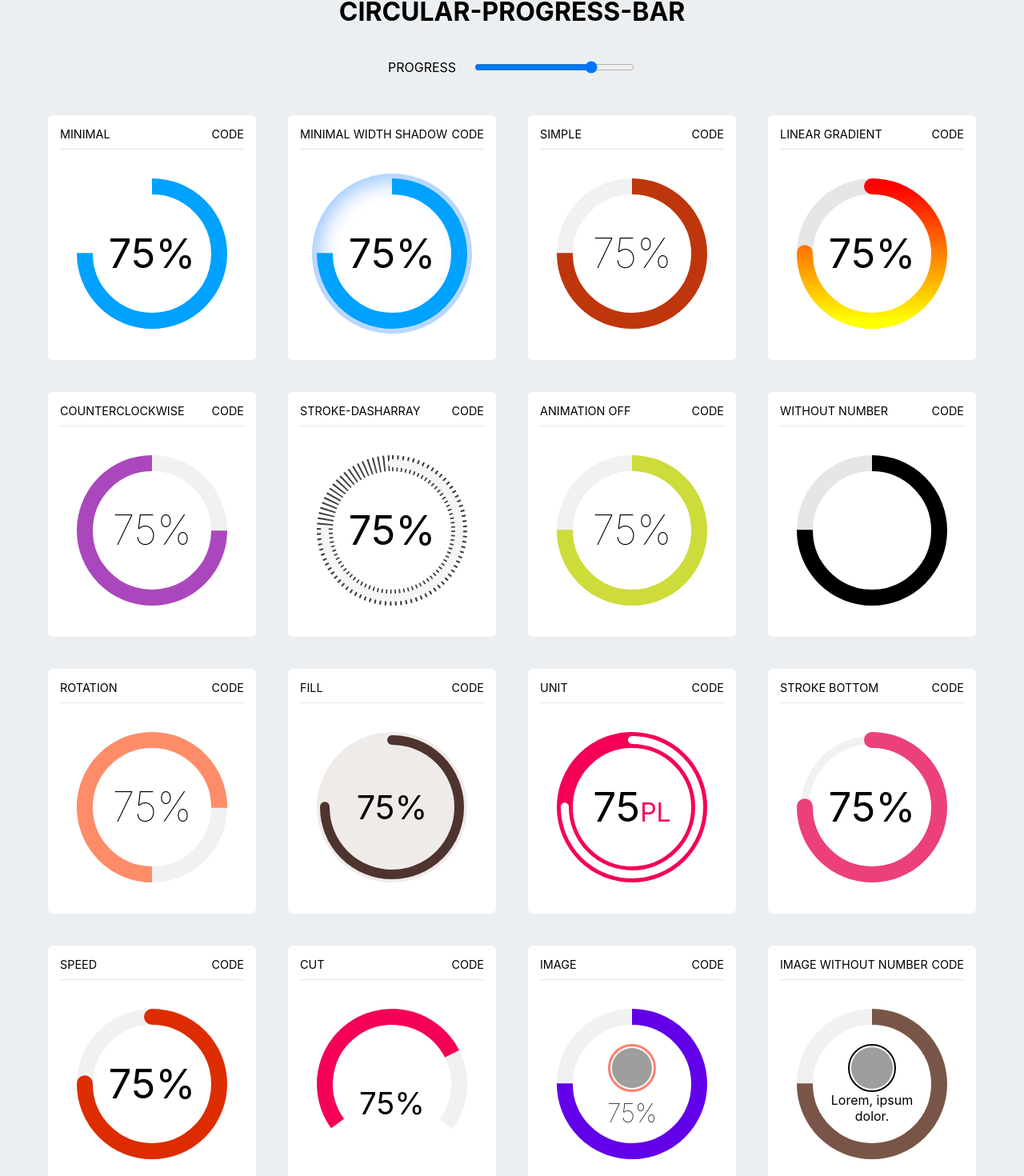
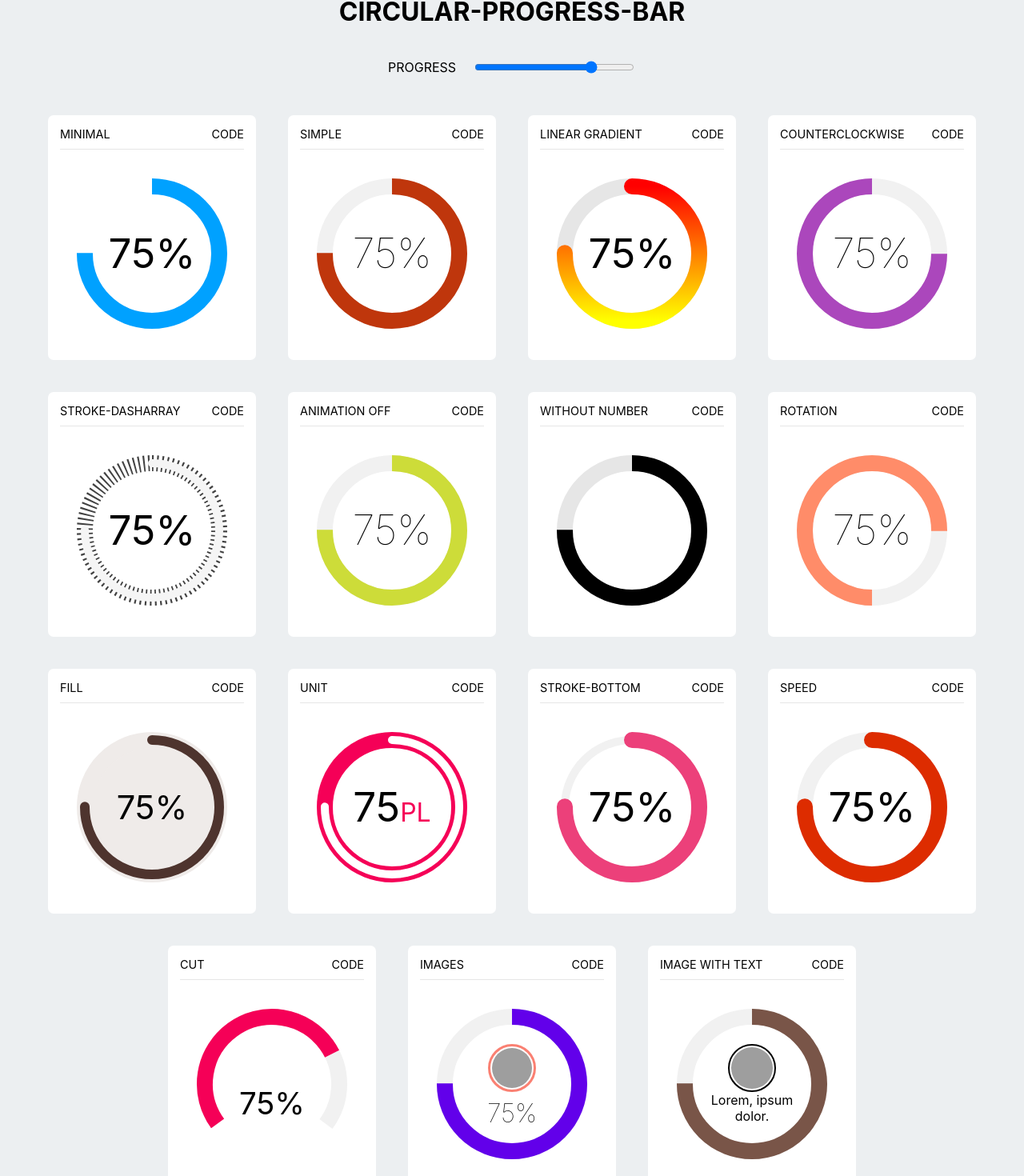
Before and after one commit to tomickigrzegorz/react-circular-progress-bar, a React (Create React App) app: page / in a window 1280 px wide. Shown: the part 35-1505 px from the top of the page at 80% size. Built offline with nearby package versions, Linux system fonts and the light colour scheme; grey boxes are pictures that could not be loaded.

Commit message:
refactored the presentation in 'storybook'

```diff
--- a/src/App.js
+++ b/src/App.js
@@ -1,47 +1,40 @@
 import React, { useState, Fragment } from "react";
 import CircularProgressBar from "./components/CircularProgressBar";
 
-const minimal = [
+const examples = [
   {
     id: 0,
+    name: "minimal",
     percent: 75
-  }
-];
-
-const simple = [
+  },
   {
     id: 1,
+    name: "simple",
     percent: 75,
     colorSlice: "#BF360C",
     colorCircle: "#f1f1f1",
     fontWeight: 100
-  }
-];
-
-const linearGradient = [
+  },
   {
     id: 2,
+    name: "linear gradient",
     linearGradient: ["yellow", "#ff0000"],
     percent: 75,
     colorCircle: "#e6e6e6",
     round: true
-  }
-];
-
-const counterclockwise = [
+  },
   {
     id: 3,
+    name: "counterclockwise",
     inverse: true,
     percent: 75,
     colorSlice: "#AB47BC",
     colorCircle: "#f1f1f1",
     fontWeight: 100
-  }
-];
-
-const strokeDasharray = [
+  },
   {
     id: 4,
+    name: "stroke-dasharray",
     strokeDasharray: "1, 2",
     percent: 75,
     colorSlice: "#F5F5F5",
@@ -49,44 +42,36 @@ const strokeDasharray = [
     stroke: 5,
     strokeBottom: 10,
     round: true
-  }
-];
-
-const animationOff = [
+  },
   {
     id: 5,
+    name: "animation off",
     animationOff: true,
     percent: 75,
     colorSlice: "#CDDC39",
     colorCircle: "#f1f1f1",
     fontWeight: 100
-  }
-];
-
-const withoutNumber = [
+  },
   {
     id: 6,
+    name: "without number",
     number: false,
     percent: 75,
     colorSlice: "#000",
     colorCircle: "#e6e6e6"
-  }
-];
-
-const rotation = [
+  },
   {
     id: 7,
+    name: "rotation",
     rotation: 90,
     percent: 75,
     colorSlice: "#ff8c69",
     colorCircle: "#f1f1f1",
     fontWeight: 100
-  }
-];
-
-const fill = [
+  },
   {
     id: 8,
+    name: "fill",
     fill: "#EFEBE9",
     percent: 75,
     stroke: 6,
@@ -95,12 +80,10 @@ const fill = [
     colorCircle: "#EFEBE9",
     fontSize: "1.3em",
     round: true
-  }
-];
-
-const unit = [
+  },
   {
     id: 9,
+    name: "unit",
     unit: "PL",
     percent: 75,
     stroke: 5,
@@ -108,34 +91,28 @@ const unit = [
     colorSlice: "#fff",
     colorCircle: "#F50057",
     round: true
-  }
-];
-
-const strokeBottom = [
+  },
   {
     id: 10,
+    name: "stroke-bottom",
     strokeBottom: 5,
     percent: 75,
     colorSlice: "#EC407A",
     colorCircle: "#f1f1f1",
     round: true
-  }
-];
-
-const speed = [
+  },
   {
     id: 11,
+    name: "speed",
     speed: 30,
     percent: 75,
     colorSlice: "#DD2C00",
     colorCircle: "#f1f1f1",
     round: true
-  }
-];
-
-const cut = [
+  },
   {
     id: 12,
+    name: "cut",
     cut: 30,
     percent: 75,
     rotation: 144,
@@ -143,24 +120,20 @@ const cut = [
     colorCircle: "#f1f1f1",
     textPosition: "1em",
     fontSize: "1.2rem"
-  }
-];
-
-const images = [
+  },
   {
     id: 13,
+    name: "images",
     percent: 75,
     fontWeight: 100,
     colorSlice: "#6200EA",
     colorCircle: "#f1f1f1",
     fontSize: "1rem",
     textPosition: "1.5em"
-  }
-];
-
-const imagesWithText = [
+  },
   {
     id: 14,
+    name: "image with text",
     percent: 75,
     colorSlice: "#795548",
     colorCircle: "#f1f1f1",
@@ -168,14 +141,71 @@ const imagesWithText = [
   }
 ];
 
+function CircularSection(object) {
+  const [isActive, setIsActive] = useState(false);
+
+  // remove name from object for presentation
+  const newObject = Object.keys(object).reduce((obj, key) => {
+    if (key !== "name") {
+      obj[key] = object[key];
+    }
+    return obj;
+  }, {});
+
+  return (
+    <section>
+      <div className="flex info">
+        <div className="info-name">{object.name}</div>
+        <div className="info-code" onClick={() => setIsActive(!isActive)}>
+          code
+        </div>
+      </div>
+      <CircularProgressBar {...object}>
+        {object.id === 13 && (
+          <img
+            src="https://picsum.photos/100/100"
+            style={{
+              width: "60px",
+              borderRadius: "50%",
+              marginTop: "-40px",
+              padding: "2px",
+              border: "3px solid salmon"
+            }}
+            alt="Random"
+          />
+        )}
+        {object.id === 14 && (
+          <Fragment>
+            <img
+              src="https://picsum.photos/100/100"
+              style={{
+                width: "60px",
+                borderRadius: "50%",
+                padding: "2px",
+                border: "2px solid black"
+              }}
+              alt="Images with text"
+            />
+            <div style={{ textAlign: "center", padding: "0 35px" }}>
+              Lorem, ipsum dolor.
+            </div>
+          </Fragment>
+        )}
+      </CircularProgressBar>
+      {isActive && (
+        <div className="precode">
+          <pre>
+            <code>{JSON.stringify(newObject, null, 2)}</code>
+          </pre>
+        </div>
+      )}
+    </section>
+  );
+}
+
 function App() {
   const [progress, setProgress] = useState(75);
   const percent = { percent: progress };
-
-  const onClick = (e) => {
-    e.preventDefault();
-    e.target.closest("section").lastElementChild.classList.toggle("active");
-  };
 
   return (
     <Fragment>
@@ -190,313 +220,10 @@ function App() {
           onChange={(event) => setProgress(parseInt(event.target.value, 10))}
         />
       </div>
-
       <div className="flex container">
-        <section>
-          <div className="flex info">
-            <div className="info-name">minimal</div>
-            <div className="info-code" onClick={onClick}>
-              code
-            </div>
-          </div>
-          {minimal.map((props, index) => {
-            const object = { ...props, ...percent };
-            return <CircularProgressBar key={index} {...object} />;
-          })}
-          <div className="precode">
-            <pre>
-              <code>{JSON.stringify(minimal[0], null, 2)}</code>
-            </pre>
-          </div>
-        </section>
-        <section>
-          <div className="flex info">
-            <div className="info-name">minimal width shadow</div>
-            <div className="info-code" onClick={onClick}>
-              code
-            </div>
-          </div>
-          <div className="shadow">
-            {minimal.map((props, index) => {
-              const object = { ...props, ...percent };
-              return <CircularProgressBar key={index} {...object} />;
-            })}
-          </div>
-          <div className="precode">
-            <pre>
-              <code>{JSON.stringify(minimal[0], null, 2)}</code>
-            </pre>
-          </div>
-        </section>
-        <section>
-          <div className="flex info">
-            <div className="info-name">simple</div>
-            <div className="info-code" onClick={onClick}>
-              code
-            </div>
-          </div>
-          {simple.map((props, index) => {
-            const object = { ...props, ...percent };
-            return <CircularProgressBar key={index} {...object} />;
-          })}
-          <div className="precode">
-            <pre>
-              <code>{JSON.stringify(simple[0], null, 2)}</code>
-            </pre>
-          </div>
-        </section>
-        <section>
-          <div className="flex info">
-            <div className="info-name">linear gradient</div>
-            <div className="info-code" onClick={onClick}>
-              code
-            </div>
-          </div>
-          {linearGradient.map((props, index) => {
-            const object = { ...props, ...percent };
-            return <CircularProgressBar key={index} {...object} />;
-          })}
-          <div className="precode">
-            <pre>
-              <code>{JSON.stringify(linearGradient[0], null, 2)}</code>
-            </pre>
-          </div>
-        </section>
-        <section>
-          <div className="flex info">
-            <div className="info-name">counterclockwise</div>
-            <div className="info-code" onClick={onClick}>
-              code
-            </div>
-          </div>
-          {counterclockwise.map((props, index) => {
-            const object = { ...props, ...percent };
-            return <CircularProgressBar key={index} {...object} />;
-          })}
-          <div className="precode">
-            <pre>
-              <code>{JSON.stringify(counterclockwise[0], null, 2)}</code>
-            </pre>
-          </div>
-        </section>
-        <section>
-          <div className="flex info">
-            <div className="info-name">stroke-dasharray</div>
-            <div className="info-code" onClick={onClick}>
-              code
-            </div>
-          </div>
-          {strokeDasharray.map((props, index) => {
-            const object = { ...props, ...percent };
-            return <CircularProgressBar key={index} {...object} />;
-          })}
-          <div className="precode">
-            <pre>
-              <code>{JSON.stringify(strokeDasharray[0], null, 2)}</code>
-            </pre>
-          </div>
-        </section>
-        <section>
-          <div className="flex info">
-            <div className="info-name">animation off</div>
-            <div className="info-code" onClick={onClick}>
-              code
-            </div>
-          </div>
-          {animationOff.map((props, index) => {
-            const object = { ...props, ...percent };
-            return <CircularProgressBar key={index} {...object} />;
-          })}
-          <div className="precode">
-            <pre>
-              <code>{JSON.stringify(animationOff[0], null, 2)}</code>
-            </pre>
-          </div>
-        </section>
-        <section>
-          <div className="flex info">
-            <div className="info-name">without number</div>
-            <div className="info-code" onClick={onClick}>
-              code
-            </div>
-          </div>
-          {withoutNumber.map((props, index) => {
-            const object = { ...props, ...percent };
-            return <CircularProgressBar key={index} {...object} />;
-          })}
-          <div className="precode">
-            <pre>
-              <code>{JSON.stringify(withoutNumber[0], null, 2)}</code>
-            </pre>
-          </div>
-        </section>
-        <section>
-          <div className="flex info">
-            <div className="info-name">rotation</div>
-            <div className="info-code" onClick={onClick}>
-              code
-            </div>
-          </div>
-          {rotation.map((props, index) => {
-            const object = { ...props, ...percent };
-            return <CircularProgressBar key={index} {...object} />;
-          })}
-          <div className="precode">
-            <pre>
-              <code>{JSON.stringify(rotation[0], null, 2)}</code>
-            </pre>
-          </div>
-        </section>
-        <section>
-          <div className="flex info">
-            <div className="info-name">fill</div>
-            <div className="info-code" onClick={onClick}>
-              code
-            </div>
-          </div>
-          {fill.map((props, index) => {
-            const object = { ...props, ...percent };
-            return <CircularProgressBar key={index} {...object} />;
-          })}
-          <div className="precode">
-            <pre>
-              <code>{JSON.stringify(fill[0], null, 2)}</code>
-            </pre>
-          </div>
-        </section>
-        <section>
-          <div className="flex info">
-            <div className="info-name">unit</div>
-            <div className="info-code" onClick={onClick}>
-              code
-            </div>
-          </div>
-          {unit.map((props, index) => {
-            const object = { ...props, ...percent };
-            return <CircularProgressBar key={index} {...object} />;
-          })}
-          <div className="precode">
-            <pre>
-              <code>{JSON.stringify(unit[0], null, 2)}</code>
-            </pre>
-          </div>
-        </section>
-        <section>
-          <div className="flex info">
-            <div className="info-name">stroke bottom</div>
-            <div className="info-code" onClick={onClick}>
-              code
-            </div>
-          </div>
-          {strokeBottom.map((props, index) => {
-            const object = { ...props, ...percent };
-            return <CircularProgressBar key={index} {...object} />;
-          })}
-          <div className="precode">
-            <pre>
-              <code>{JSON.stringify(strokeBottom[0], null, 2)}</code>
-            </pre>
-          </div>
-        </section>
-        <section>
-          <div className="flex info">
-            <div className="info-name">speed</div>
-            <div className="info-code" onClick={onClick}>
-              code
-            </div>
-          </div>
-          {speed.map((props, index) => {
-            const object = { ...props, ...percent };
-            return <CircularProgressBar key={index} {...object} />;
-          })}
-          <div className="precode">
-            <pre>
-              <code>{JSON.stringify(speed[0], null, 2)}</code>
-            </pre>
-          </div>
-        </section>
-        <section>
-          <div className="flex info">
-            <div className="info-name">cut</div>
-            <div className="info-code" onClick={onClick}>
-              code
-            </div>
-          </div>
-          {cut.map((props, index) => {
-            const object = { ...props, ...percent };
-            return <CircularProgressBar key={index} {...object} />;
-          })}
-          <div className="precode">
-            <pre>
-              <code>{JSON.stringify(cut[0], null, 2)}</code>
-            </pre>
-          </div>
-        </section>
-
-        <section>
-          <div className="flex info">
-            <div className="info-name">image</div>
-            <div className="info-code" onClick={onClick}>
-              code
-            </div>
-          </div>
-          {images.map((props, index) => {
-            const object = { ...props, ...percent };
-            return (
-              <CircularProgressBar key={index} {...object}>
-                <img
-                  src="https://picsum.photos/100/100"
-                  style={{
-                    width: "60px",
-                    borderRadius: "50%",
-                    marginTop: "-40px",
-                    padding: "2px",
-                    border: "3px solid salmon"
-                  }}
-                  alt="Random"
-                />
-              </CircularProgressBar>
-            );
-          })}
-          <div className="precode">
-            <pre>
-              <code>{JSON.stringify(images[0], null, 2)}</code>
-            </pre>
-          </div>
-        </section>
-        <section>
-          <div className="flex info">
-            <div className="info-name">image without number</div>
-            <div className="info-code" onClick={onClick}>
-              code
-            </div>
-          </div>
-          {imagesWithText.map((props, index) => {
-            const object = { ...props, ...percent };
-            return (
-              <CircularProgressBar key={index} {...object}>
-                <img
-                  src="https://picsum.photos/100/100"
-                  style={{
-                    width: "60px",
-                    borderRadius: "50%",
-                    padding: "2px",
-                    border: "2px solid black"
-                  }}
-                  alt="Images with text"
-                />
-                <div style={{ textAlign: "center", padding: "0 35px" }}>
-                  Lorem, ipsum dolor.
-                </div>
-              </CircularProgressBar>
-            );
-          })}
-          <div className="precode">
-            <pre>
-              <code>{JSON.stringify(imagesWithText[0], null, 2)}</code>
-            </pre>
-          </div>
-        </section>
+        {examples.map((props, index) => (
+          <CircularSection key={index} {...{ ...props, ...percent }} />
+        ))}
       </div>
     </Fragment>
   );
--- a/src/index.css
+++ b/src/index.css
@@ -50,6 +50,7 @@ h1 {
   justify-content: center;
   max-width: 100%;
   margin: auto;
+  padding-bottom: 100px;
 }
 
 section {
@@ -98,7 +99,6 @@ h3 {
 
 .precode {
   position: absolute;
-  display: none;
   top: 46px;
   left: 0;
   width: 100%;
@@ -106,7 +106,3 @@ h3 {
   padding: 0 15px;
   background: rgba(255, 255, 255, 1);
 }
-
-.active {
-  display: block;
-}
```
Also changed, not shown: 1 other file (tests, documents, lock files or other folders).
